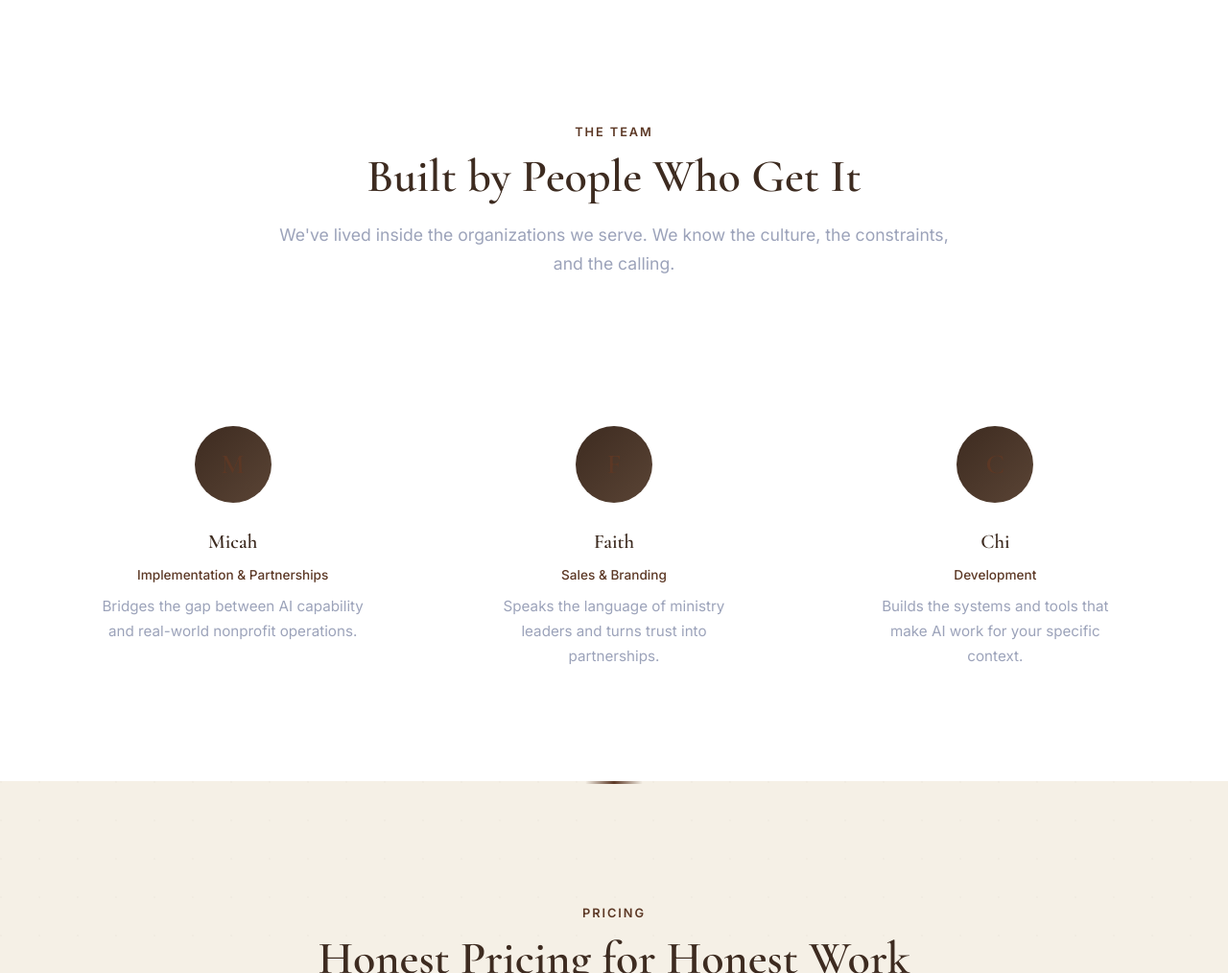
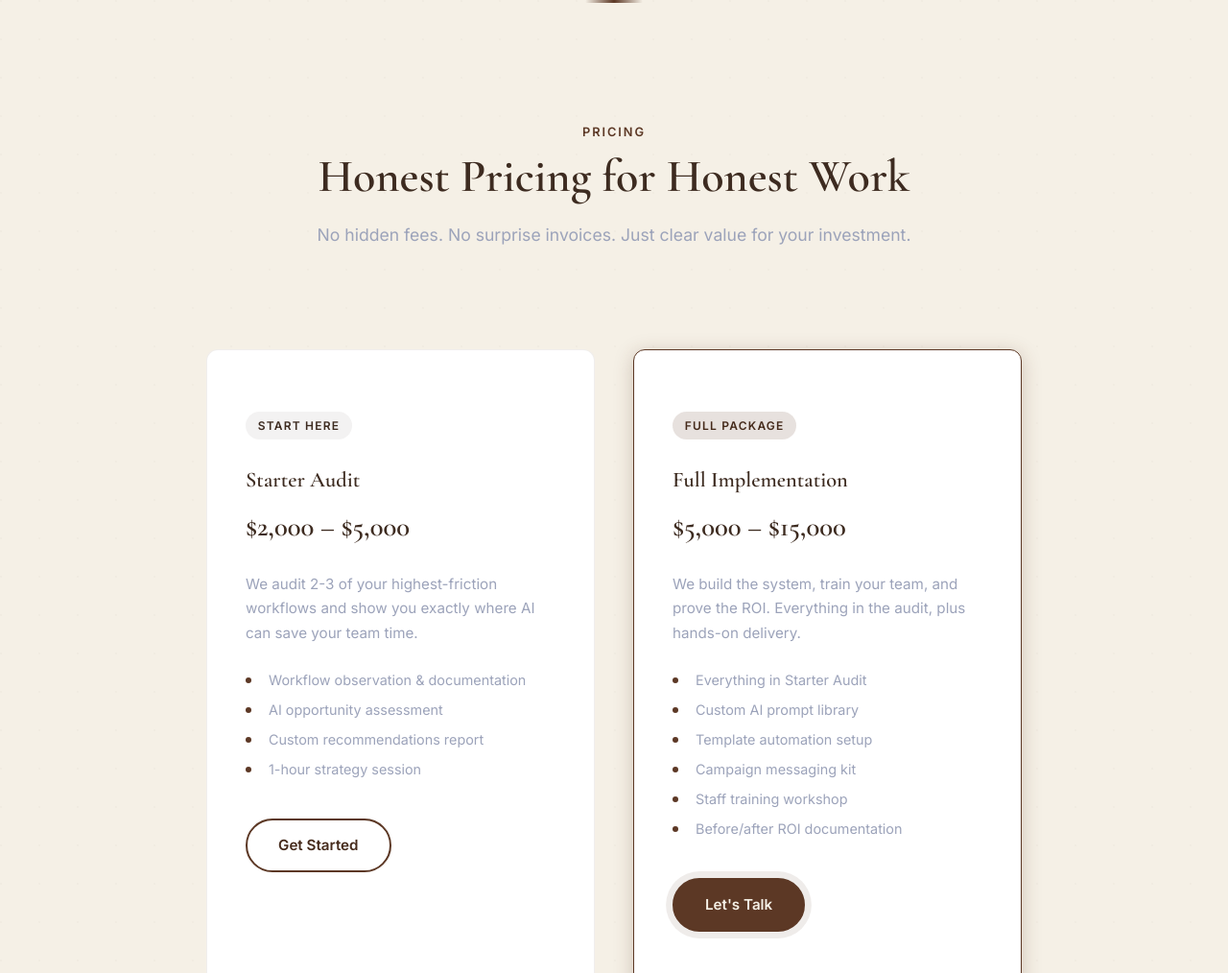
Before and after one commit to chichiroxursox-droid/faithfully-v2, a plain HTML site: page index.html in a window 1280 px wide. Shown: the part 4660-5674 px from the top of the page at 96% size. Drawn offline with nearby package versions, Linux system fonts and the light colour scheme.

Commit message:
Remove team section

```diff
--- a/index.html
+++ b/index.html
@@ -278,43 +278,6 @@
         </div>
     </section>
 
-    <!-- ========== ABOUT THE TEAM ========== -->
-    <section class="section about" id="about">
-        <div class="container">
-            <div class="section__header">
-                <p class="section__label">The Team</p>
-                <h2 class="section__title">Built by People Who Get It</h2>
-                <p class="section__subtitle">We've lived inside the organizations we serve. We know the culture, the constraints, and the calling.</p>
-            </div>
-            <div class="about__grid">
-                <div class="card card--team">
-                    <div class="card__avatar">
-                        <div class="avatar-placeholder">M</div>
-                    </div>
-                    <h3 class="card__title">Micah</h3>
-                    <p class="card__role">Implementation & Partnerships</p>
-                    <p class="card__text">Bridges the gap between AI capability and real-world nonprofit operations.</p>
-                </div>
-                <div class="card card--team">
-                    <div class="card__avatar">
-                        <div class="avatar-placeholder">F</div>
-                    </div>
-                    <h3 class="card__title">Faith</h3>
-                    <p class="card__role">Sales & Branding</p>
-                    <p class="card__text">Speaks the language of ministry leaders and turns trust into partnerships.</p>
-                </div>
-                <div class="card card--team">
-                    <div class="card__avatar">
-                        <div class="avatar-placeholder">C</div>
-                    </div>
-                    <h3 class="card__title">Chi</h3>
-                    <p class="card__role">Development</p>
-                    <p class="card__text">Builds the systems and tools that make AI work for your specific context.</p>
-                </div>
-            </div>
-        </div>
-    </section>
-
     <!-- ========== PRICING ========== -->
     <section class="section pricing" id="pricing">
         <div class="container">
```
